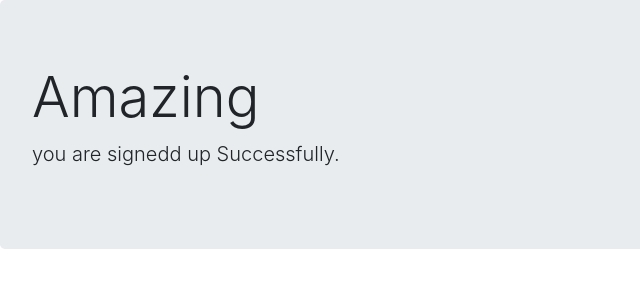
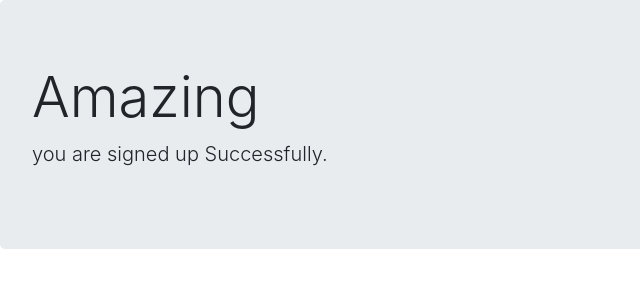
Before and after one commit to mohamedhashem7/newslitter-signUp, a plain HTML site: page success.html in a window 1280 px wide. Shown: the full height of the page, 0-640 px from the left. Drawn offline with nearby package versions, Linux system fonts and the light colour scheme.

Commit message:
second change

```diff
--- a/app.js
+++ b/app.js
@@ -60,6 +60,3 @@ app.post("/failure",function(req,res){
 app.listen(process.env.PORT || 3000 ,function(){
     console.log("server is running on port 3000");
 });
-
-//df78aa12dee47965b637f84999f8a188-us2
-//2142f2b062
--- a/success.html
+++ b/success.html
@@ -9,7 +9,7 @@
 <body>
     <div class="jumbotron">
         <h1 class="display-4">Amazing</h1>
-        <p class="lead">you are signedd up Successfully.</p>
+        <p class="lead">you are signed up Successfully.</p>
       </div>
 
 </body>
```
Also changed, not shown: signup.html (+2 -8 lines).
